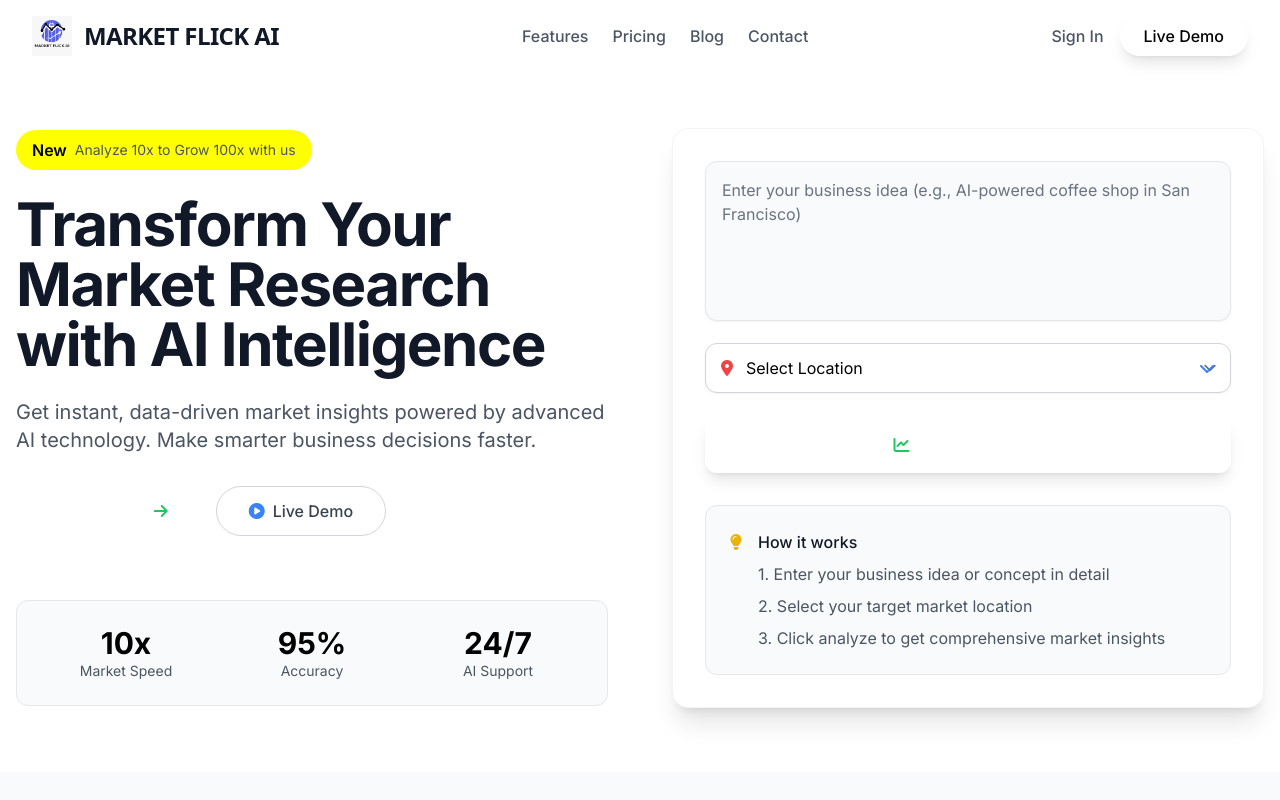
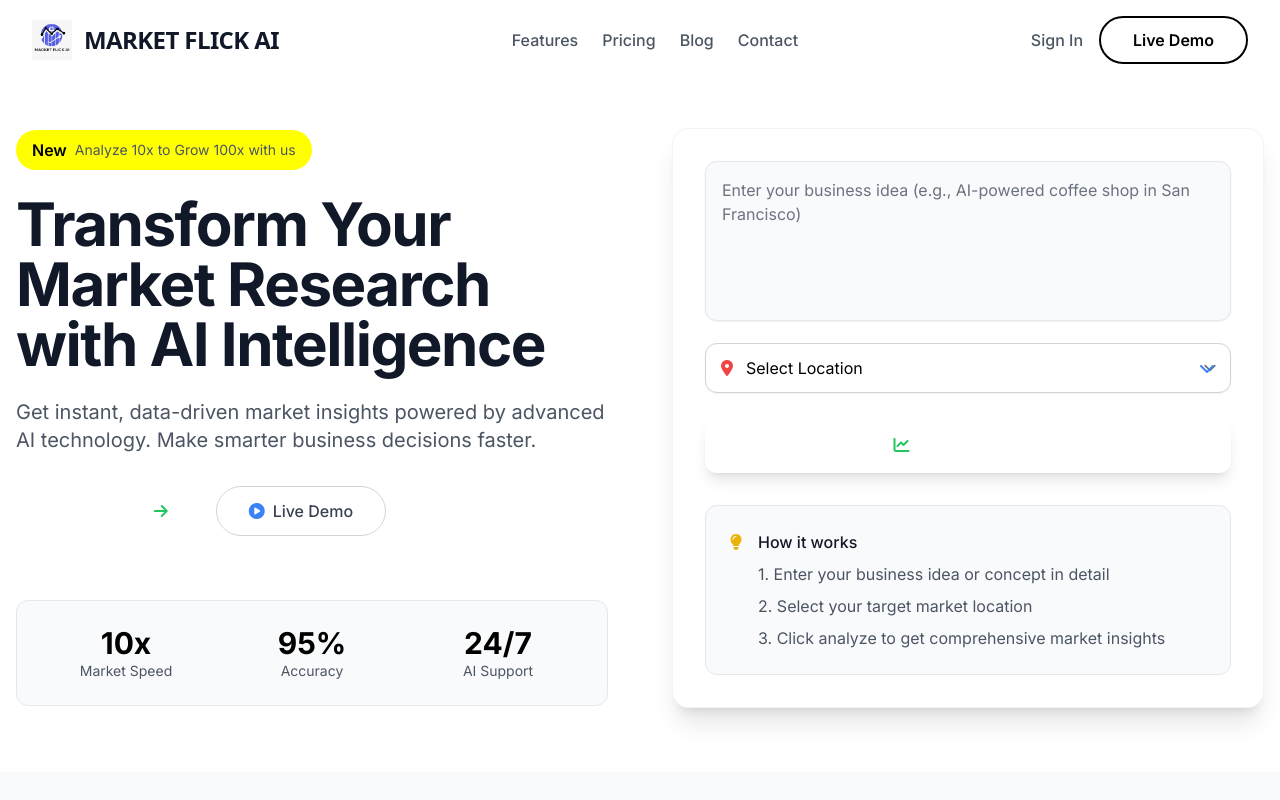
Before and after one commit to Souravsuvro/market-flick-landing, a React (Create React App) app: page / in a window 1280 px wide. Shown: the top 800 px of the page. Built offline with nearby package versions, Linux system fonts and the light colour scheme.

Commit message:
Enhance Live Demo button with modern hover effect

```diff
--- a/src/components/Header.tsx
+++ b/src/components/Header.tsx
@@ -87,9 +87,11 @@ const Header: React.FC = () => {
             <motion.button
               whileHover={{ scale: 1.05 }}
               whileTap={{ scale: 0.95 }}
-              className="bg-custom hover:bg-custom/90 text-black font-medium px-6 py-2 rounded-full transition-all duration-300 shadow-lg hover:shadow-xl"
+              className="relative overflow-hidden bg-transparent border-2 border-black text-black font-semibold px-8 py-2.5 rounded-full transition-all duration-300 group"
             >
-              Live Demo
+              <span className="relative z-10">Live Demo</span>
+              <span className="absolute inset-0 bg-black transform -translate-x-full group-hover:translate-x-0 transition-transform duration-300 ease-in-out z-0"></span>
+              <span className="absolute inset-0 bg-black opacity-0 group-hover:opacity-20 transition-opacity duration-300 z-5"></span>
             </motion.button>
           </motion.div>
 
@@ -131,9 +133,11 @@ const Header: React.FC = () => {
                   <motion.button
                     whileHover={{ scale: 1.05 }}
                     whileTap={{ scale: 0.95 }}
-                    className="w-full bg-custom hover:bg-custom/90 text-black font-medium px-4 py-3 rounded-lg transition-all duration-300"
+                    className="relative overflow-hidden bg-transparent border-2 border-black text-black font-semibold px-8 py-2.5 rounded-full transition-all duration-300 group"
                   >
-                    Live Demo
+                    <span className="relative z-10">Live Demo</span>
+                    <span className="absolute inset-0 bg-black transform -translate-x-full group-hover:translate-x-0 transition-transform duration-300 ease-in-out z-0"></span>
+                    <span className="absolute inset-0 bg-black opacity-0 group-hover:opacity-20 transition-opacity duration-300 z-5"></span>
                   </motion.button>
                 </div>
               </div>
```
